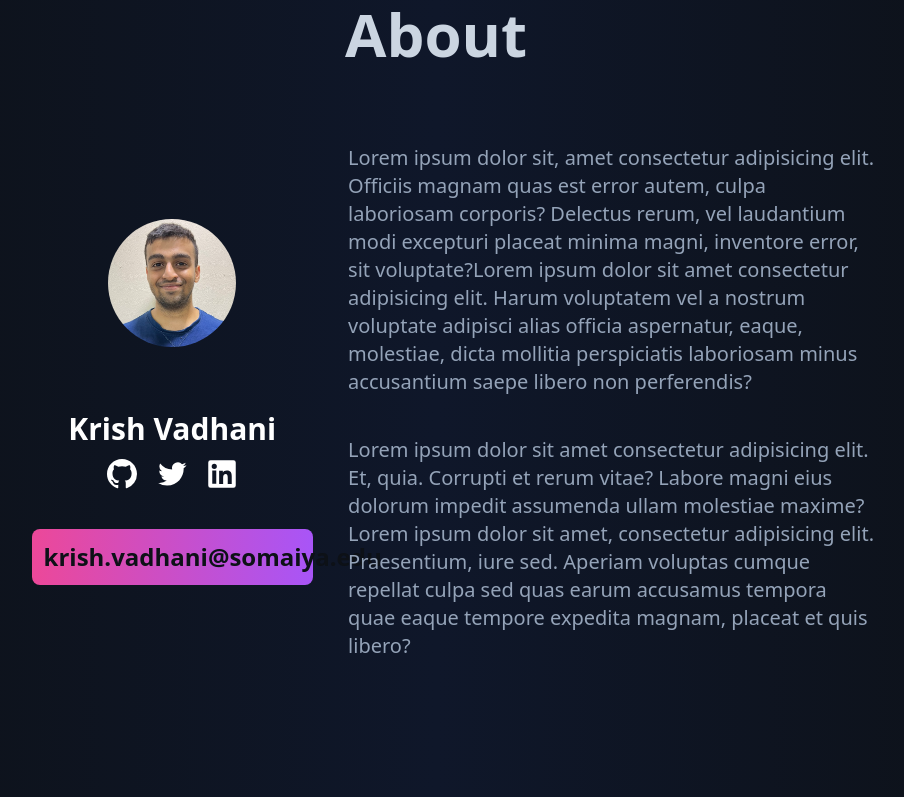
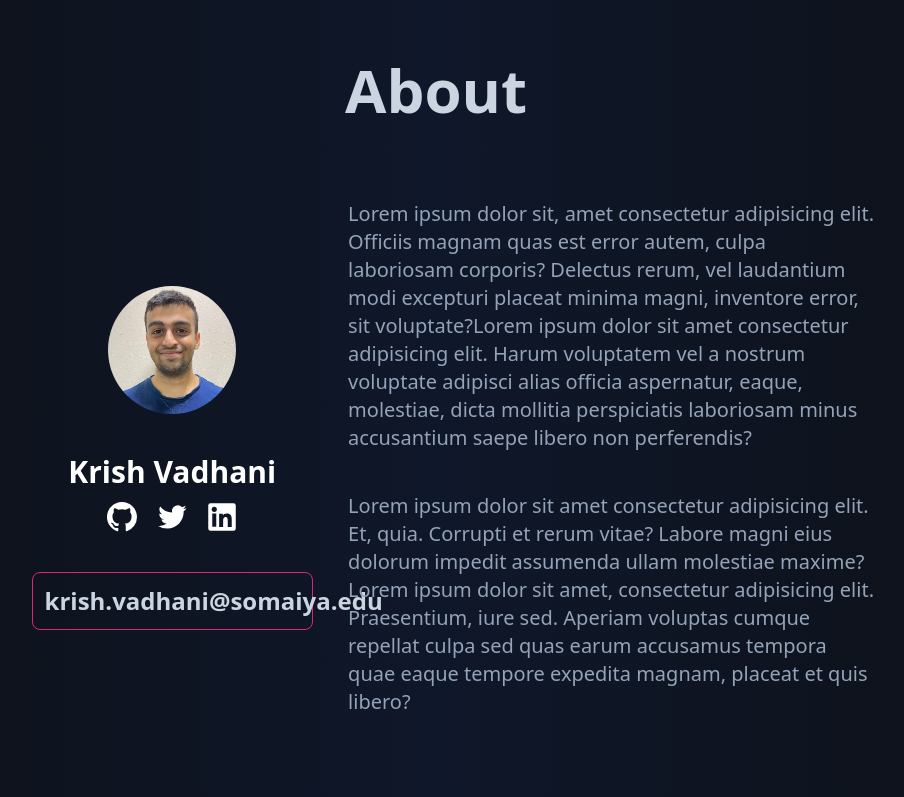
Before and after one commit to krishvadhani19/portfolio-website, a Nuxt app: page / in a window 1280 px wide. Shown: the part 2644-3441 px from the top of the page, without its empty margins (204-1108 px from the left). Built offline with nearby package versions, Linux system fonts and the light colour scheme.

Commit message:
few changes

```diff
--- a/components/About/LeftAbout.vue
+++ b/components/About/LeftAbout.vue
@@ -1,5 +1,5 @@
 <template>
-  <div class="flex flex-col space-y-16 justify-center h-full">
+  <div class="flex flex-col space-y-10 justify-center h-full">
     <!-- image -->
     <img
       src="~/static/Krish.png"
@@ -46,7 +46,7 @@
 
       <!-- Email -->
       <div
-        class="text-2xl text-dark-100 font-bold text-center bg-gradient-to-r from-pink-500 to-purple-500 w-[80%] mx-auto rounded-lg p-3"
+        class="text-2xl text-dark-700 font-bold text-center border border-primary-pink w-[80%] mx-auto rounded-lg p-3"
       >
         krish.vadhani@somaiya.edu
       </div>
--- a/components/Projects.vue
+++ b/components/Projects.vue
@@ -1,5 +1,5 @@
 <template>
-  <div class="text-white text-center w-[70%] mx-auto flex flex-col space-y-10">
+  <div class="text-white text-center w-[70%] mx-auto flex flex-col space-y-20">
     <!-- Title -->
     <div class="text-6xl font-bold text-dark-700">Projects</div>
 
--- a/components/TechStack.vue
+++ b/components/TechStack.vue
@@ -1,5 +1,5 @@
 <template>
-  <div class="w-[70%] my-32 mx-auto flex flex-col space-y-16">
+  <div class="w-[70%] my-32 mx-auto flex flex-col space-y-20">
     <div class="text-6xl font-bold text-dark-700 text-center">Tech Stack</div>
 
     <div class="flex flex-col space-y-10 text-white">
@@ -29,7 +29,9 @@
 
       <!-- 3. JavaScript -->
       <div class="flex justify-between">
-        <div class="text-xl font-semibold w-[30%] text-dark-700">JavaScript</div>
+        <div class="text-xl font-semibold w-[30%] text-dark-700">
+          JavaScript
+        </div>
 
         <div class="w-[80%] h-4 bg-dark-400 rounded-lg my-auto">
           <div
```
